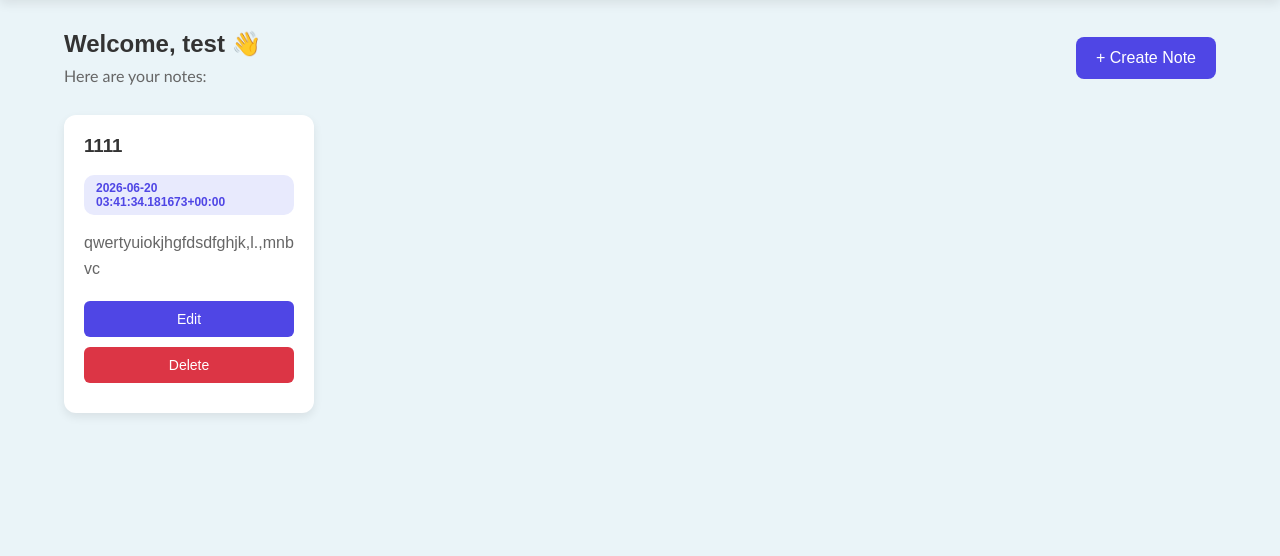
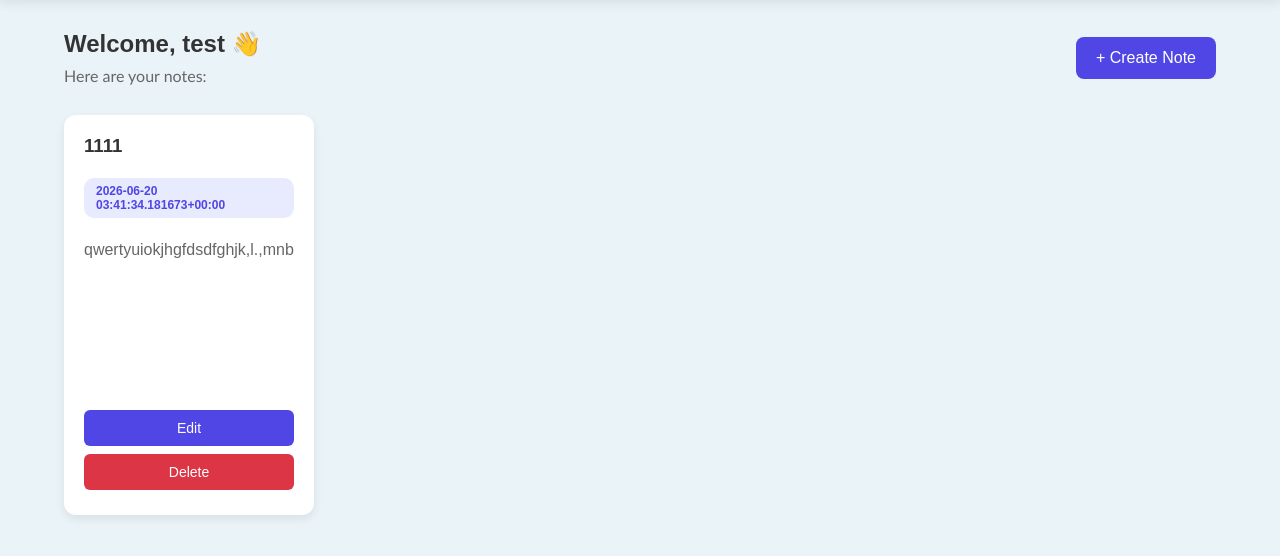
Before and after one commit to joswinshaju04/Notes-App, a Django app: page /home/ in a window 1280 px wide. Shown: the part 100-656 px from the top of the page. Run offline with Django 5.2, Linux system fonts and the light colour scheme; a user stored in the database is signed in; data comes from the database, SQL or seed files in the repository; both versions use the stored data as it was after the commit.

Commit message:
adjusted note card

```diff
--- a/notes_app/static/style.css
+++ b/notes_app/static/style.css
@@ -224,19 +224,17 @@ section{
 }
 
 .note-card{
-    background:white;
     width:250px;
-    min-height:200px;
+    height:400px;
+    background:#fff;
     padding:20px;
     border-radius:12px;
-    box-shadow:0 4px 10px rgba(0,0,0,0.08);
+    box-shadow:0 4px 10px rgba(0,0,0,.08);
 
     display:flex;
     flex-direction:column;
     justify-content:space-between;
 
-    word-wrap:break-word;
-    overflow-wrap:break-word;
 }
 
 .note-card h3{
@@ -248,8 +246,10 @@ section{
     color:#666;
     margin-bottom:20px;
     line-height:1.6;
-    word-wrap:break-word;
-    overflow-wrap:break-word;
+    height:150px;
+    overflow-y:auto;
+    white-space:pre-wrap;
+
 }
 
 .edit-btn,
@@ -263,7 +263,7 @@ section{
     font-weight:500;
     text-align:center;
     cursor:pointer;
-    margin-bottom:10px;
+    margin-bottom:5px;
 
 }
 
--- a/notes_app/templates/home.html
+++ b/notes_app/templates/home.html
@@ -40,7 +40,7 @@
             <div class="note-card">
                 <h3>{{ i.title }}</h3>
                 <span class="category">{{ i.category }}</span>
-                <p>{{ i.content }}</p>
+                <p class="note-content">{{ i.content|linebreaksbr }}</p>
                     <a href="{% url 'update' i.id %}" class="edit-btn">Edit</a>
                     <a href="{% url 'delete' i.id %}" class="delete-btn">Delete</a>
             </div>
```
Also changed, not shown: db.sqlite3.
